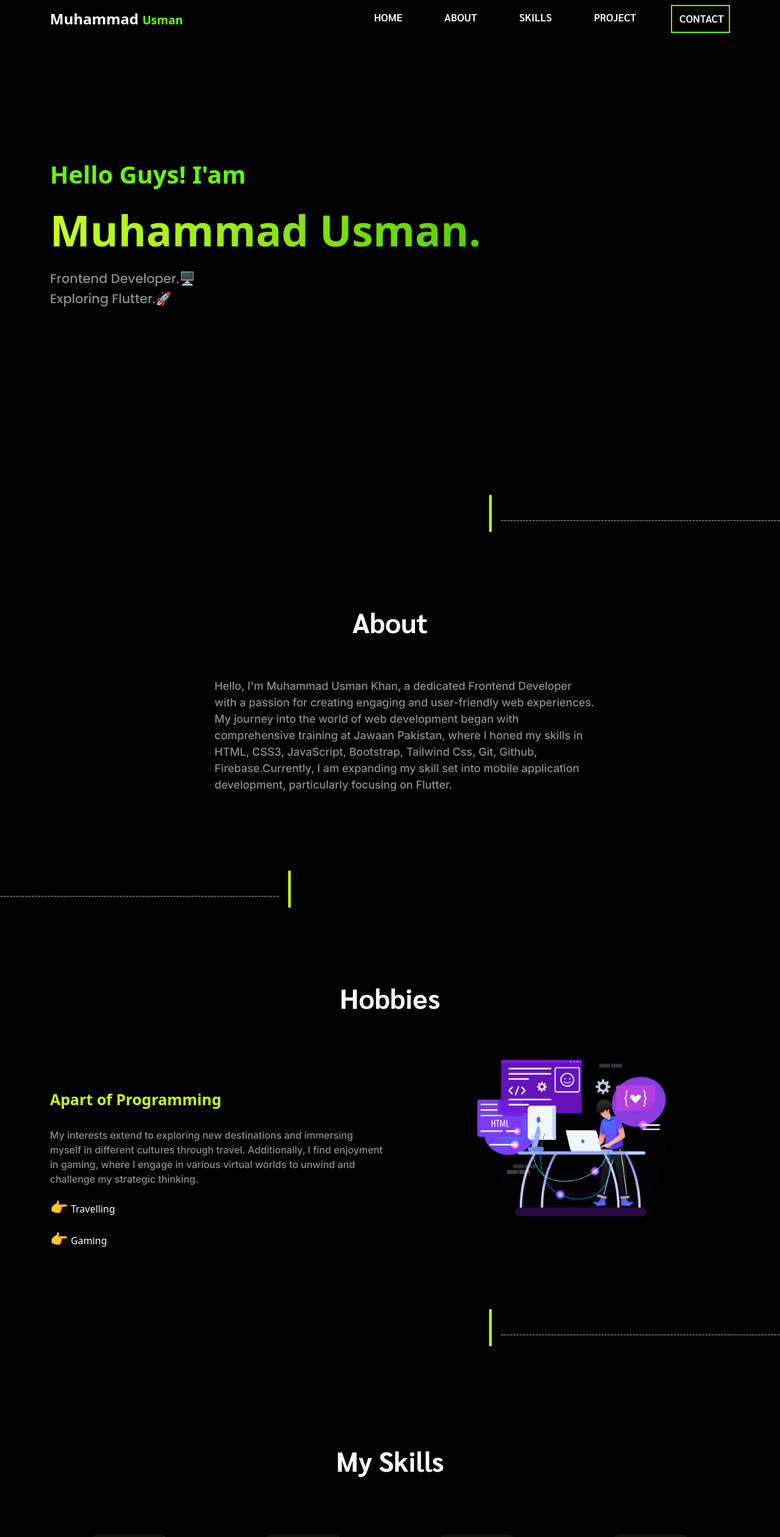
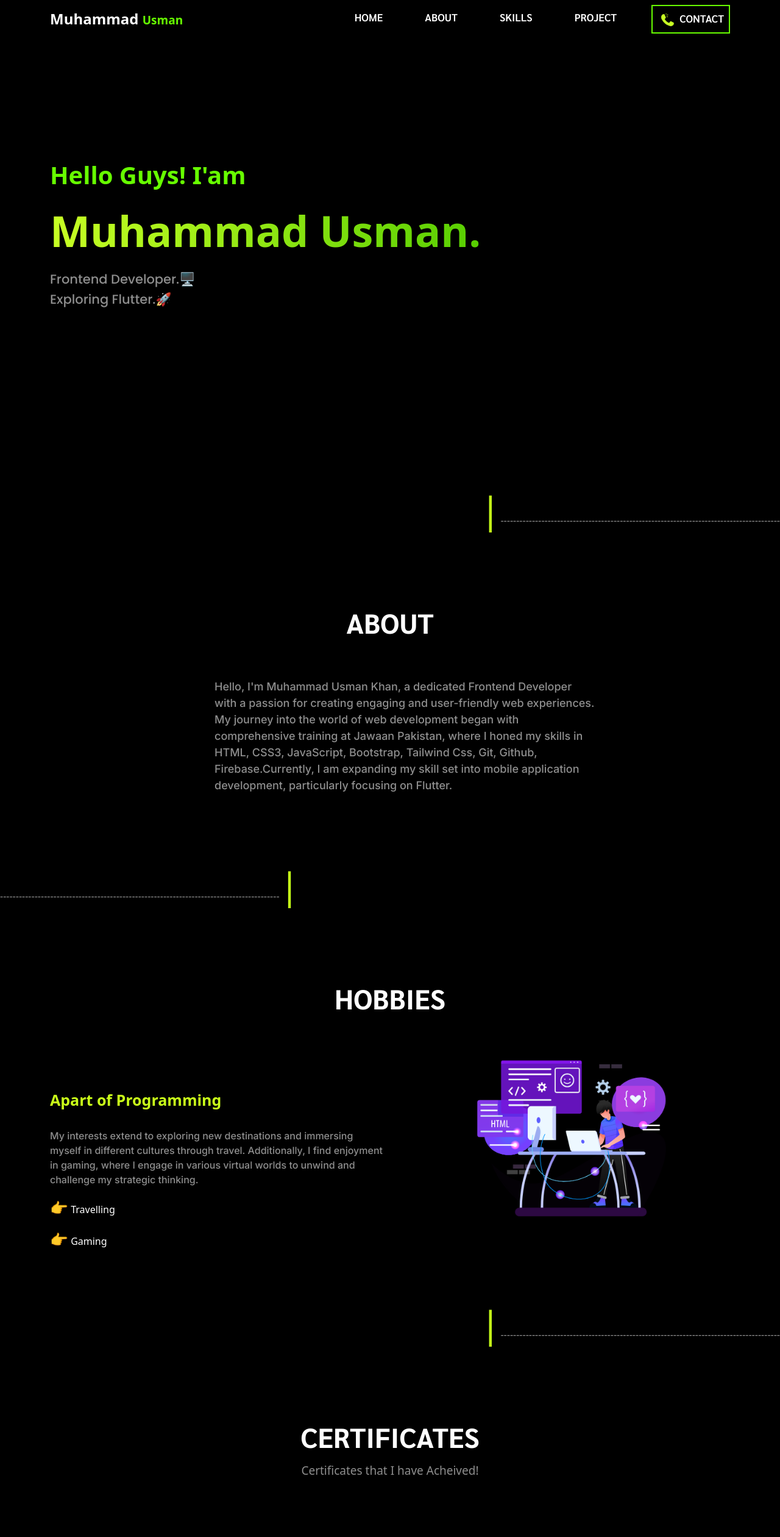
Before and after one commit to musman-js/Updating-MyPortfolio, a plain HTML site: page index.html in a window 1280 px wide. Shown: the top 2520 px of the page at 61% size. Drawn offline with nearby package versions, Linux system fonts and the light colour scheme; some packages are replaced by stand-ins of ours; a script that the page names is missing; a web font is replaced by a local one.

Commit message:
Certificate section started

```diff
--- a/index.html
+++ b/index.html
@@ -86,7 +86,7 @@
             </li>
             <li class="nav-item">
               <a class="nav-link contact" href="#contact">
-                &nbsp;CONTACT</a>
+                &nbsp;<span class="navbar-phone"><img src="skills/phone.png" alt="phone"></span>CONTACT</a>
             </li>
           </ul>
         </div>
@@ -145,7 +145,7 @@
     <div class="sec-2-main">
       <div class="container">
         <div class="sec-2">
-          <h2 class="">About</h2>
+          <h2 class="">ABOUT</h2>
         </div>
         <div class="sec-2-para">
           <p>Hello, I'm Muhammad Usman Khan, a dedicated Frontend Developer with a passion for creating engaging and
@@ -176,7 +176,7 @@
   <!-- ======Section 3====== -->
   <div class="container" id="hobbies">
     <div class="sec-2">
-      <h2 class="sec-3-heading">Hobbies</h2>
+      <h2 class="sec-3-heading">HOBBIES</h2>
     </div>
 
     <div>
@@ -214,13 +214,37 @@
 
 
 
+  <!-- ======Section Certificate====== -->
+  <section>
+    <div class="container">
+      <div class="sec-2">
+        <h2 class="sec-2-heading text-center">CERTIFICATES</h2>
+        <p class="sec-6-para text-center" style="font-size: 19px; font-weight: 500;">Certificates that I have Acheived!</p>
+      </div>
+
+      <!-- Certificates Start -->
+      <!-- <div class="row Certificates">
+        <div class="col-md-6">
+            <img src="Certificates/frontend.jpeg" alt="">
+        </div>
+        <div class="col-md-6">
+            <img src="Certificates/javascript.jpeg" alt="">
+          </div>
+        </div>
+      </div> -->
+
+    </div>
+  </section>
+
+
+
 
   <!-- ======Section 4===== -->
   <section>
     <div class="sec-2-main skills-main" id="skills">
       <div class="container">
         <div class="sec-2">
-          <h2 style="margin-top: 40px;"> My Skills</h2>
+          <h2 style="margin-top: 40px;"> MY SKILLS</h2>
           <!-- Skills -->
           <div class="row">
             <!-- card-1 -->
--- a/style.css
+++ b/style.css
@@ -58,10 +58,16 @@
     color: #fff;
 }
 
+.navbar-phone img{
+    width: 24px;
+    margin-right: 8px;
+}
+
 @media(max-width:991px) {
     .contact {
         border: none;
         background-color: #111111;
+        margin:0;
     }
 }
 
@@ -183,6 +189,10 @@
         font-family: 'Poppins', sans-serif;
     }
 
+    .navbar-phone img{
+        display: none;
+    }
+
     .hireme {
         margin-top: 30px;
     }
@@ -226,6 +236,9 @@
 
     .nav-link {
         margin-left: 10px;
+    }
+    .navbar-phone img{
+        display: none;
     }
 }
 
@@ -729,15 +742,6 @@
 
 
 
-
-
-
-
-
-
-
-
-
 /* ======Section 6 About======= */
 .sec-5-icons {
     margin-left: 20px;
@@ -844,6 +848,10 @@
 }
 
 
+/* =====Section Certificates Styling======= */
+.Certificates{
+    width: 100%;
+}
 
 
 /* *******************Project Styling********************* */
@@ -1233,7 +1241,7 @@
     }
 
     .contact-icon {
-        width: 33px;
+        width: 30px;
     }
 }
 
```
Also changed, not shown: Certificates/css.png (added), Certificates/frontend.jpeg (added), Certificates/html.png (added), Certificates/javascript.jpeg (added), skills/github.png, 1 other file.
